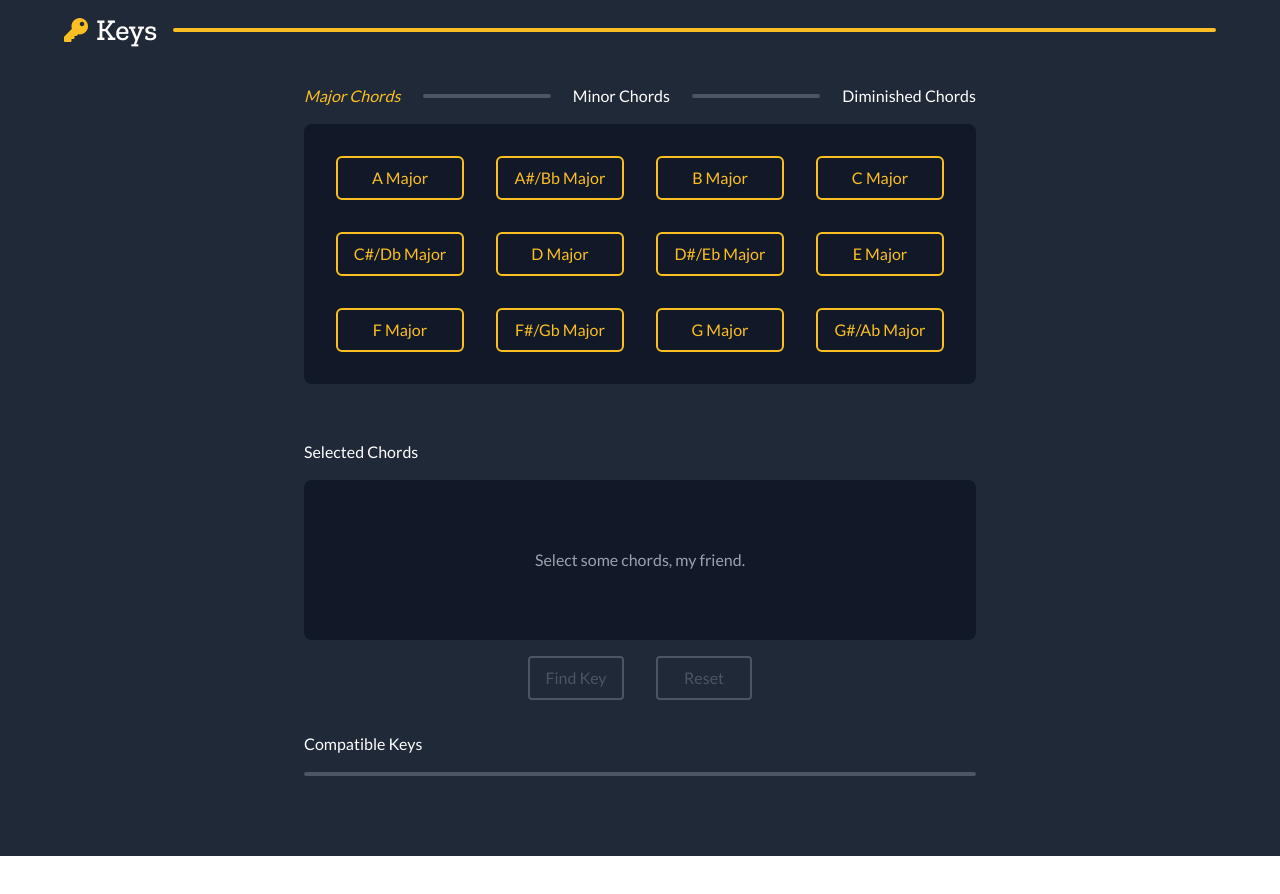
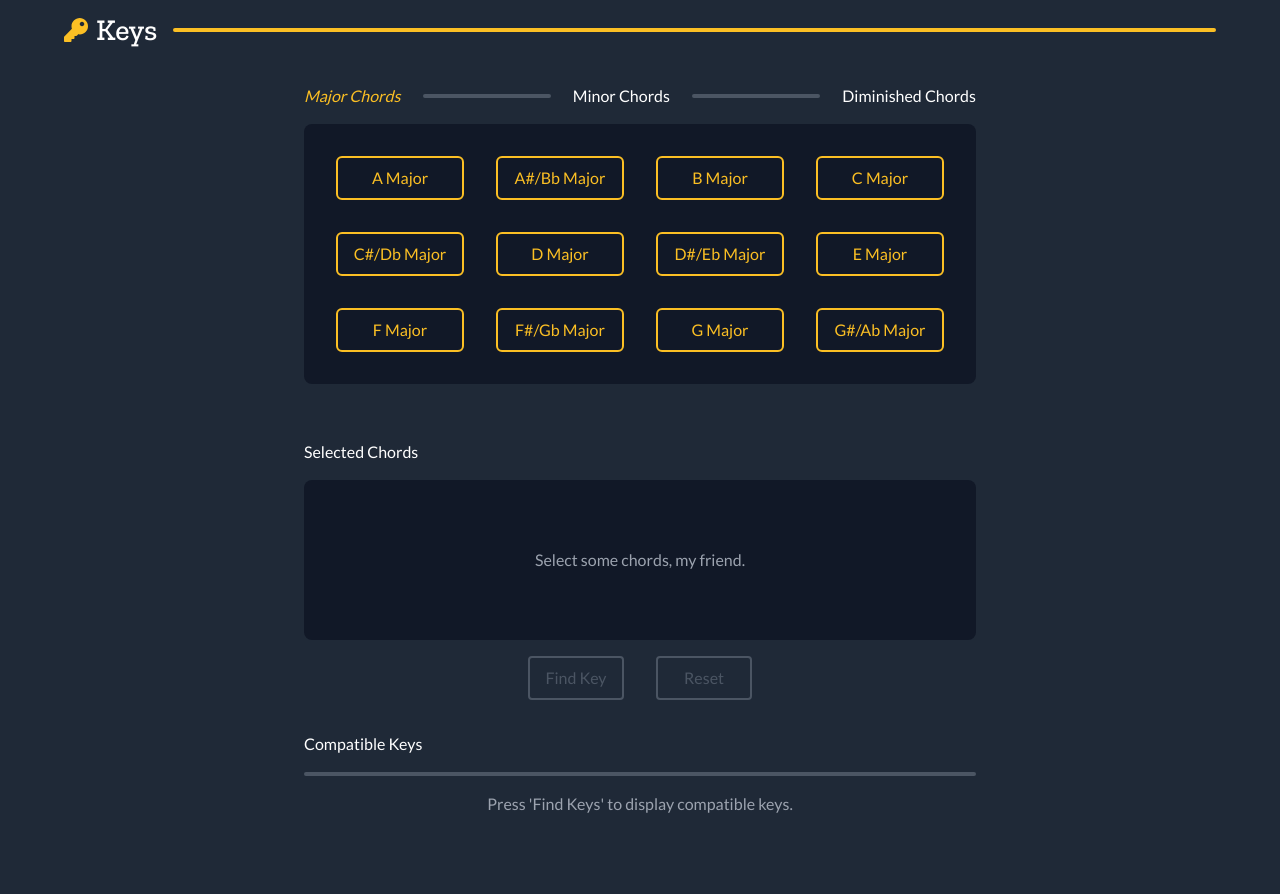
Before and after one commit to jacoberick/keys, a React (Create React App) app: page / in a window 1280 px wide. Shown: the top 894 px of the page. Before the commit the page ends 856 px from the top, so only its background shows below. Built offline with nearby package versions, Linux system fonts and the light colour scheme.

Commit message:
changed diminished to dim for consistent UI, finished compatible keys section

```diff
--- a/src/components/FindKey.js
+++ b/src/components/FindKey.js
@@ -17,7 +17,7 @@ const FindKey = () => {
   const baseChords = ["A", "A#/Bb", "B", "C", "C#/Db", "D", "D#/Eb", "E", "F", "F#/Gb", "G", "G#/Ab"];
   const majorChords = baseChords.map((x) => x + " Major");
   const minorChords = baseChords.map((x) => x + " Minor");
-  const dimChords = baseChords.map((x) => x + " Diminished");
+  const dimChords = baseChords.map((x) => x + " Dim");
 
   const basesForKeys = [
     "A",
@@ -54,14 +54,14 @@ const FindKey = () => {
     let theFour = basesForKeys[startChordIndex + 5] + " Major";
     let theFive = basesForKeys[startChordIndex + 7] + " Major";
     let theSix = basesForKeys[startChordIndex + 9] + " Minor";
-    let theSeven = basesForKeys[startChordIndex + 11] + " Diminished";
+    let theSeven = basesForKeys[startChordIndex + 11] + " Dim";
     return [theOne, theTwo, theThree, theFour, theFive, theSix, theSeven];
   };
 
   //function to compute all minor keys given index of first note
   const computeMinorKeys = (startChordIndex) => {
     let theOne = basesForKeys[startChordIndex] + " Minor";
-    let theTwo = basesForKeys[startChordIndex + 2] + " Diminished";
+    let theTwo = basesForKeys[startChordIndex + 2] + " Dim";
     let theThree = basesForKeys[startChordIndex + 3] + " Major";
     let theFour = basesForKeys[startChordIndex + 5] + " Minor";
     let theFive = basesForKeys[startChordIndex + 7] + " Minor";
@@ -183,7 +183,11 @@ const FindKey = () => {
   };
 
   //variable that stores mapped p tags for foundKeys
-  let foundKeyTags = foundKeys.map((x) => <p key={x}>{x}</p>);
+  let foundKeyTags = foundKeys.map((x) => (
+    <p className="inline-block mx-2 text-white" key={x}>
+      {x}
+    </p>
+  ));
 
   return (
     <div id="findKeyContainer" className="flex flex-col max-w-7xl items-center mx-auto">
@@ -242,10 +246,16 @@ const FindKey = () => {
       </section>
 
       {/* found key section */}
-      <section id="foundKeySection" className="w-full max-w-2xl mb-20">
+      <section id="foundKeySection" className="w-full max-w-2xl mb-32">
         <p className="text-white mb-4">Compatible Keys</p>
         <hr className="border-gray-600 border-2 rounded-full" />
-        <div id="displayCompatKeysContainer">{foundKeyTags}</div>
+        <div id="displayCompatKeysContainer" className="mt-4 text-center">
+          {foundKeyTags.length ? (
+            foundKeyTags
+          ) : (
+            <p className="text-gray-400">Press 'Find Keys' to display compatible keys.</p>
+          )}
+        </div>
       </section>
     </div>
   );
```
